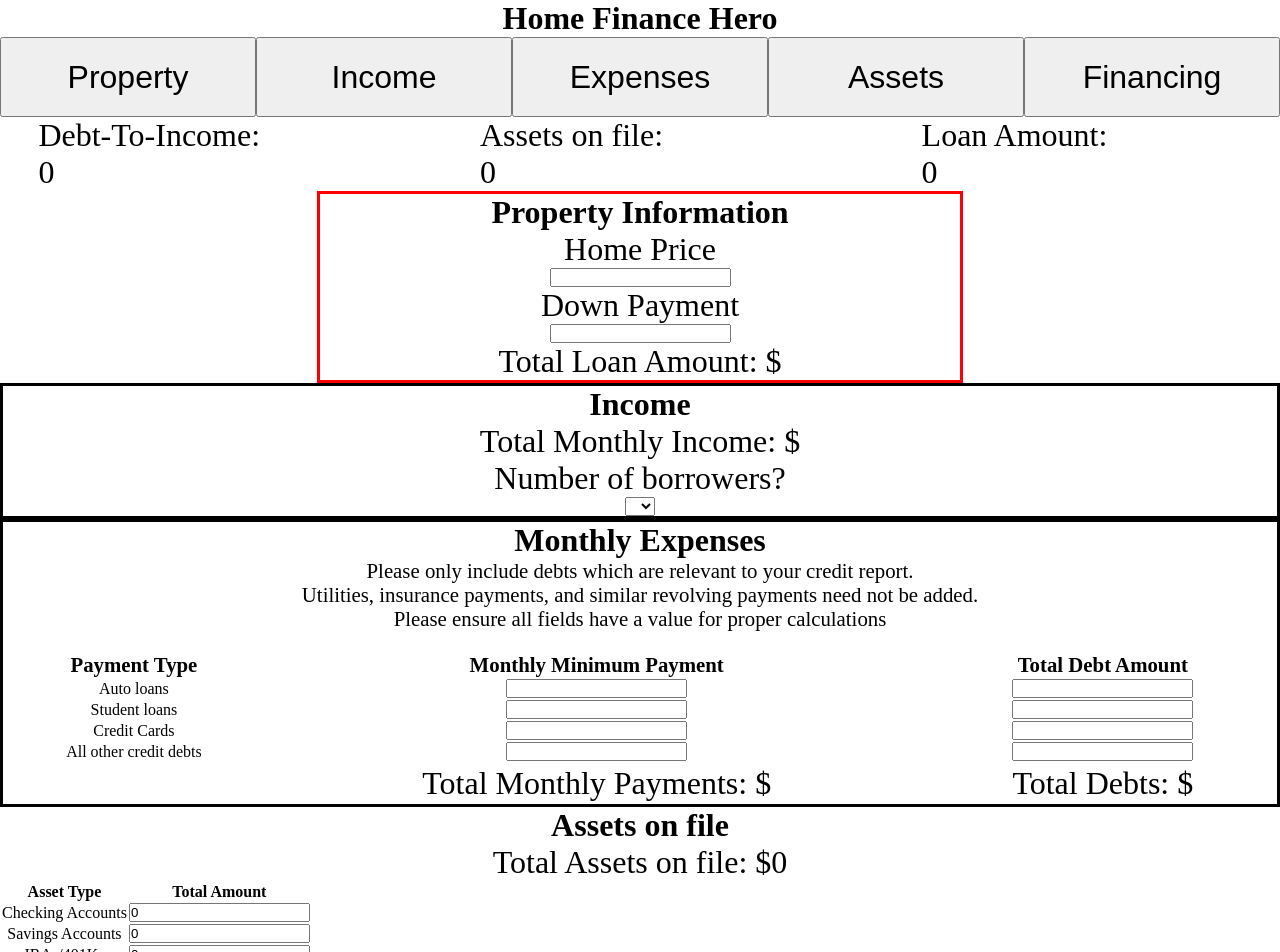
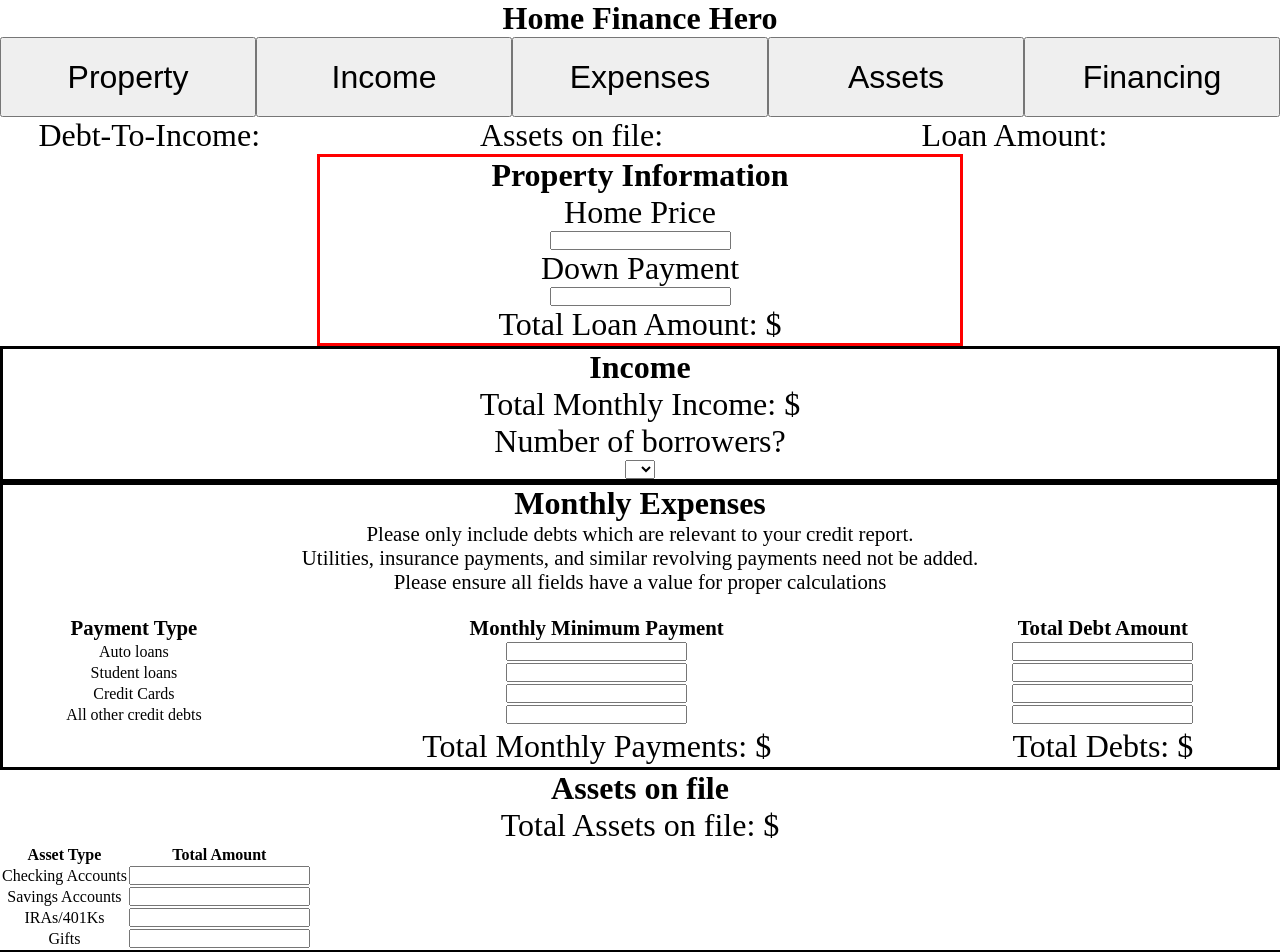
Before and after one commit to jschoff155/homefinancehero, a React (Create React App) app: page / in a window 1280 px wide. Shown: the top 952 px of the page. Built offline with nearby package versions, Linux system fonts and the light colour scheme.

Commit message:
Removed loan info (Duplicate of financial component)

```diff
--- a/src/App.js
+++ b/src/App.js
@@ -8,10 +8,10 @@ import Assets from './ChildComponents/Assets';
 import Financing from './ChildComponents/Financing';
 
 export default function App() { //Defining states for the variables
-  const [apptotalAssets, setapptotalAssets] = useState(0);
-  const [apptotalLoanAmount, setapptotalLoanAmount] = useState(0);
-  const [apptotalMonthlyIncome, setapptotalMonthlyIncome] = useState(0);
-  const [apptotalMonthlyExpenses, setapptotalMonthlyExpenses] = useState(0);
+  const [apptotalAssets, setapptotalAssets] = useState("");
+  const [apptotalLoanAmount, setapptotalLoanAmount] = useState("");
+  const [apptotalMonthlyIncome, setapptotalMonthlyIncome] = useState("");
+  const [apptotalMonthlyExpenses, setapptotalMonthlyExpenses] = useState("");
 
   //Defining functions to be passed as props
   const onChangeAssetTotal = event =>setapptotalAssets(event.target.value);
--- a/src/ChildComponents/Assets.js
+++ b/src/ChildComponents/Assets.js
@@ -2,10 +2,10 @@ import React, { useState } from 'react'
 import '../StyleSheets/Assets.css'
 
 export default function Assets(props) {
-    const [cAAmount, setcAAmount] = useState(0);
-    const [sAAmount, setsAAmount] = useState(0);
-    const [rEAmount, setrEAmount] = useState(0);
-    const [gAmount, setgAmount] = useState(0);
+    const [cAAmount, setcAAmount] = useState("");
+    const [sAAmount, setsAAmount] = useState("");
+    const [rEAmount, setrEAmount] = useState("");
+    const [gAmount, setgAmount] = useState("");
 
     const onChangeCHK = event => setcAAmount(event.target.value);
     const onChangeSAV = event => setsAAmount(event.target.value);
```
Also changed, not shown: src/ChildComponents/LoanInfo.js (deleted, +0 -20 lines).
